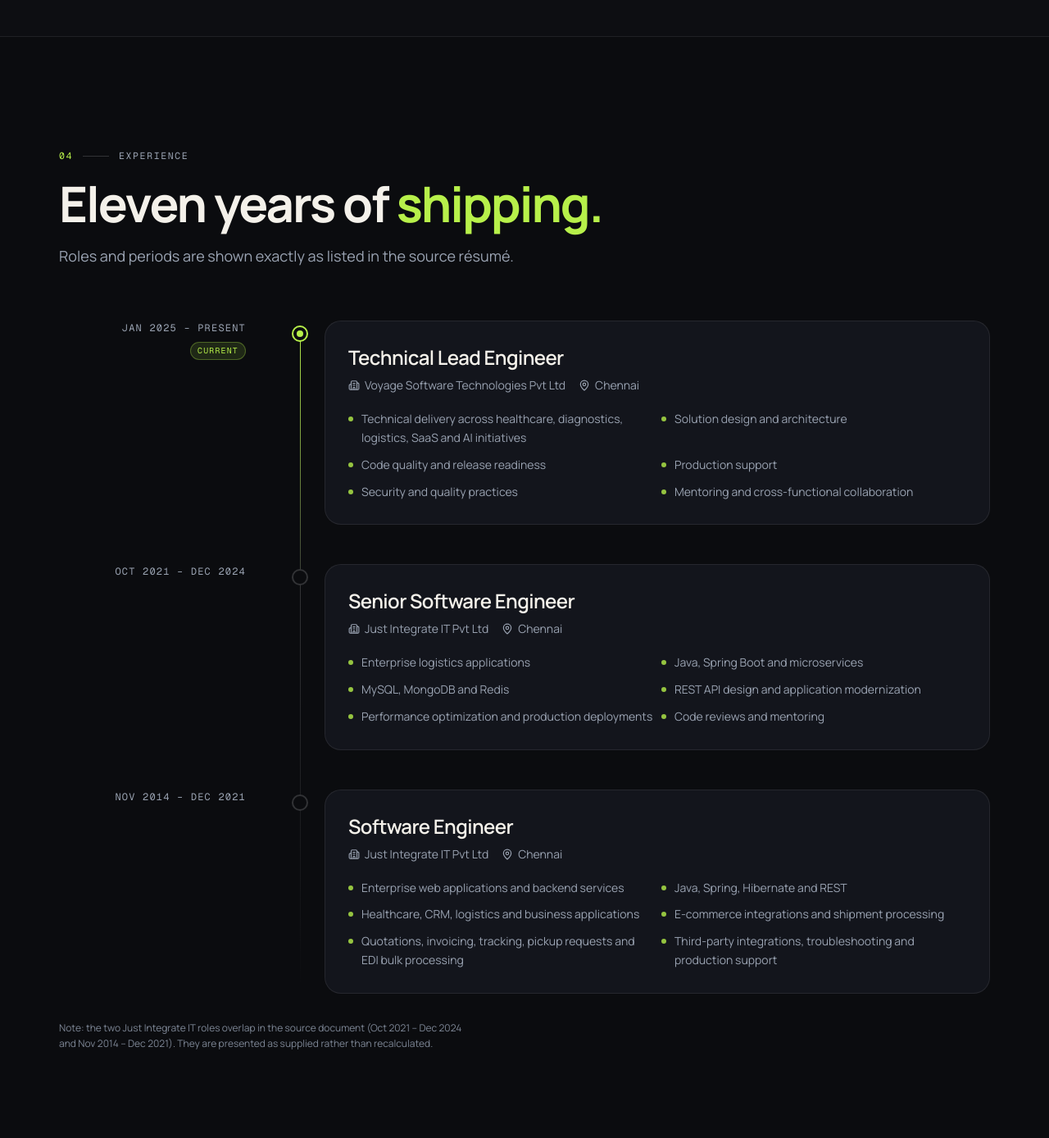
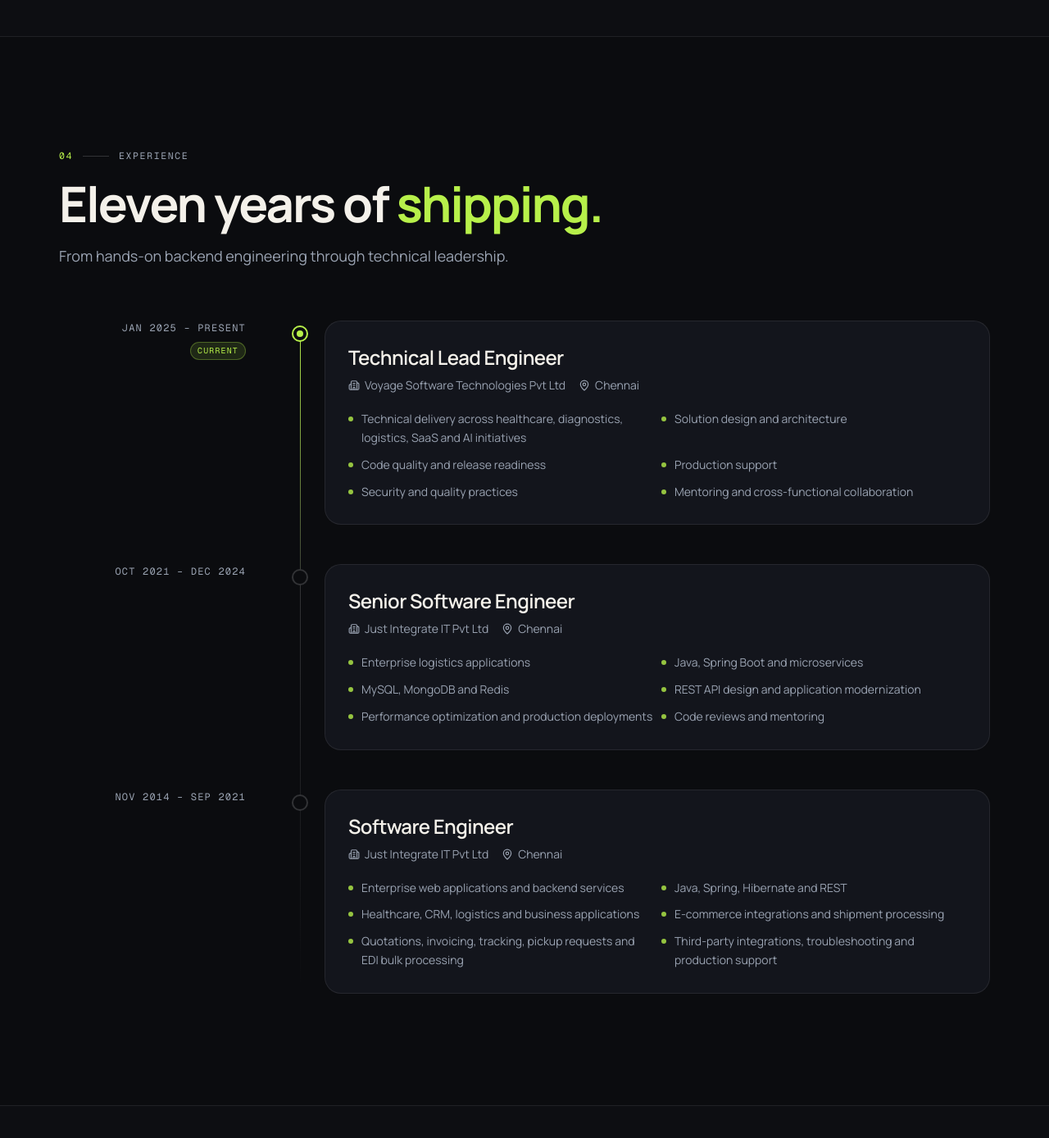
Before and after one commit to thilakarraj/myportfolio, a Next.js app: page / in a window 1280 px wide. Shown: the part 5336-6724 px from the top of the page at 82% size. Built offline with nearby package versions, Linux system fonts and the light colour scheme.

Commit message:
fix: end Software Engineer tenure in Sep 2021

```diff
--- a/src/components/sections/experience.tsx
+++ b/src/components/sections/experience.tsx
@@ -17,7 +17,7 @@ export function ExperienceSection() {
               Eleven years of <span className="text-accent">shipping.</span>
             </>
           }
-          description="Roles and periods are shown exactly as listed in the source résumé."
+          description="From hands-on backend engineering through technical leadership."
         />
 
         <ol className="relative">
@@ -78,14 +78,6 @@ export function ExperienceSection() {
             </Reveal>
           ))}
         </ol>
-
-        <Reveal className="mt-8">
-          <p className="max-w-[70ch] text-xs leading-relaxed text-subtle">
-            Note: the two Just Integrate IT roles overlap in the source document
-            (Oct 2021 – Dec 2024 and Nov 2014 – Dec 2021). They are presented
-            as supplied rather than recalculated.
-          </p>
-        </Reveal>
       </div>
     </section>
   );
--- a/src/data/experience.ts
+++ b/src/data/experience.ts
@@ -7,11 +7,6 @@ export interface Experience {
   points: string[];
 }
 
-/**
- * Dates are presented exactly as supplied in the source documents.
- * The two Just Integrate IT roles overlap in the source (Oct 2021 – Dec 2024 and
- * Nov 2014 – Dec 2021); they are intentionally not "corrected" here.
- */
 export const experience: Experience[] = [
   {
     role: "Technical Lead Engineer",
@@ -46,7 +41,7 @@ export const experience: Experience[] = [
     role: "Software Engineer",
     company: "Just Integrate IT Pvt Ltd",
     location: "Chennai",
-    period: "Nov 2014 – Dec 2021",
+    period: "Nov 2014 – Sep 2021",
     points: [
       "Enterprise web applications and backend services",
       "Java, Spring, Hibernate and REST",
```
Also changed, not shown: 1 other file (tests, documents, lock files or other folders).
